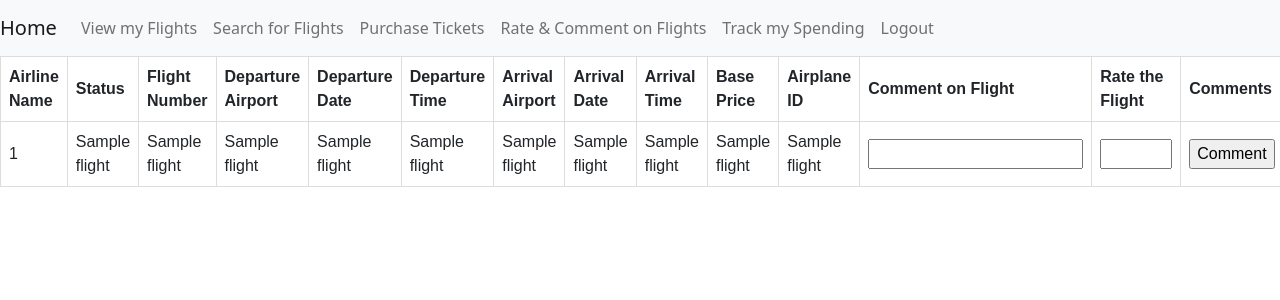
After one commit to wyang737/AirTicketSystem, a Flask app: template templates/rate.html in a window 1280 px wide. The commit adds this page. Shown: the top 300 px of the page. Run offline with Flask 2, Linux system fonts and the light colour scheme; the template is opened without the code that fills it: most values are stand-ins (such as "Sample title", 1, 10 or a date in 2020); some libraries are stand-ins or nearby versions.

Commit message:
Add files via upload

```diff
--- a/templates/customerbase.html
+++ b/templates/customerbase.html
@@ -22,7 +22,7 @@
 					<a class="nav-link" href="/customerpurchase"> Purchase Tickets </a>
 				</li>
 				<li class="nav-item">
-					<a class="nav-link" href="/publicsearch"> Rate & Comment on Flights </a>
+					<a class="nav-link" href="/rate"> Rate & Comment on Flights </a>
 				</li>
 				<li class="nav-item">
 					<a class="nav-link" href="/publicsearch"> Track my Spending </a>
--- /dev/null
+++ b/templates/rate.html
@@ -0,0 +1,60 @@
+{% extends "customerbase.html" %}
+{% block title %} Rate & Comment {% endblock %}
+{% block content %}
+<style>
+table {
+  font-family: arial, sans-serif;
+  border-collapse: collapse;
+  width: 100%;
+}
+
+td, th {
+  border: 1px solid #dddddd;
+  text-align: left;
+  padding: 8px;
+}
+</style>
+<table>
+  <tr>
+    <th>Airline Name</th>
+    <th>Status</th>
+    <th>Flight Number</th>
+    <th>Departure Airport</th>
+    <th>Departure Date</th>
+    <th>Departure Time</th>
+    <th>Arrival Airport</th>
+    <th>Arrival Date</th>
+    <th>Arrival Time</th>
+    <th>Base Price</th>
+    <th>Airplane ID</th>
+    <th>Comment on Flight</th>
+    <th>Rate the Flight</th>
+    <th>Comments</th>
+  </tr>
+  {% if info %}
+  {% for flight in info %}
+  <form action = "" method = "post">
+  	<tr>
+  		<td> {{flight[0]}} </td>
+  		<td> {{flight[1]}} </td>
+  		<td> {{flight[2]}} </td>
+  		<td> {{flight[3]}} </td>
+  		<td> {{flight[4]}} </td>
+  		<td> {{flight[5]}} </td>
+  		<td> {{flight[6]}} </td>
+  		<td> {{flight[7]}} </td>
+  		<td> {{flight[8]}} </td>
+  		<td> {{flight[9]}} </td>
+  		<td> {{flight[10]}} </td>
+      <td> <input type="text" name="comment" required/></td>
+      <td> <input type="number" name="rating" min="1" max="100"required></td>
+      <td> <input type="submit" name="{{flight[2]}}" value="Comment"/></td>
+  	</tr>
+  </form>
+  {% endfor %}
+  {% endif %}
+</table>
+{% if error %}
+{{error}}
+{% endif %}
+{% endblock %}
--- a/templates/staffbase.html
+++ b/templates/staffbase.html
@@ -13,7 +13,7 @@
 		<div class="collapse navbar-collapse" id="navbarNav">
 			<ul class="navbar-nav">
 				<li class="nav-item">
-					<a class="nav-link" href="/publicsearch"> View Flights</a>
+					<a class="nav-link" href="/staffflights"> View Flights</a>
 				</li>
 				<li class="nav-item">
 					<a class="nav-link" href="/addstuff"> Add flight / airplane / airport to system</a>
```
